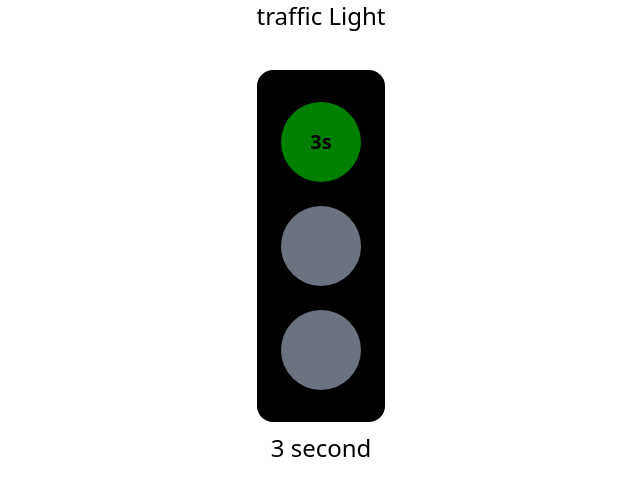
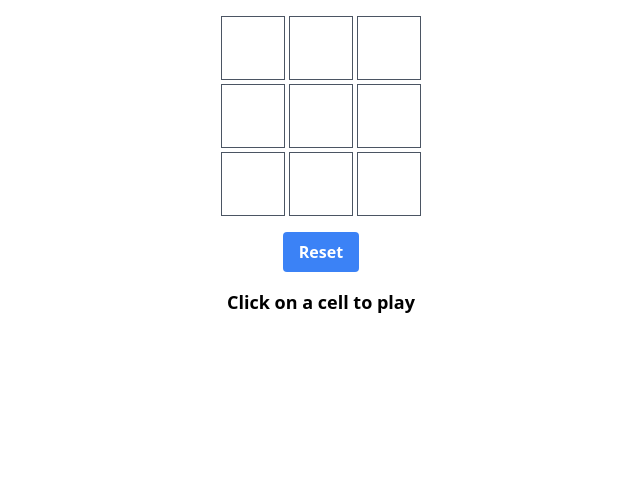
Before and after one commit to SanjayvVarma/react-toturial, a React (Vite) app: page / in a window 1280 px wide. Shown: the top 496 px of the page, without its empty margins (319-959 px from the left). Built offline with nearby package versions, Linux system fonts and the light colour scheme.

Commit message:
tic tac toe

```diff
--- a/src/App.jsx
+++ b/src/App.jsx
@@ -1,5 +1,6 @@
 import './App.css'
-import TrafficLight from './projects/trafficLight';
+import TicTacToe from './projects/ticTacToe';
+// import TrafficLight from './projects/trafficLight';
 // import RollingDice from './projects/rollingDice';
 // import CryptoConvert from './projects/cryptoConvertApp';
 // import JobBoard from './projects/jobBoard';
@@ -77,7 +78,8 @@ function App() {
       {/* <JobBoard /> */}
       {/* <CryptoConvert /> */}
       {/* <RollingDice /> */}
-      <TrafficLight />
+      {/* <TrafficLight /> */}
+      <TicTacToe />
     </>
   )
 }
--- /dev/null
+++ b/src/projects/ticTacToe/index.jsx
@@ -0,0 +1,84 @@
+import React, { useState } from 'react';
+
+const TicTacToe = () => {
+
+  const initializeGrid = () => [
+    ['', '', ''],
+    ['', '', ''],
+    ['', '', '']
+  ];
+
+  const [grid, setGrid] = useState(initializeGrid());
+  const [winner, setWinner] = useState(null);
+
+  const checkWinner = () => {
+    const lines = [
+      // Rows
+      [0, 1, 2], [3, 4, 5], [6, 7, 8],
+      // Columns
+      [0, 3, 6], [1, 4, 7], [2, 5, 8],
+      // Diagonals
+      [0, 4, 8], [2, 4, 6]
+    ];
+
+    for (let [a, b, c] of lines) {
+      const [i, j, k] = [Math.floor(a / 3), a % 3, Math.floor(b / 3)];
+      const values = [grid[i][j], grid[Math.floor(b / 3)][b % 3], grid[Math.floor(c / 3)][c % 3]];
+      if (values.every(val => val && val === values[0])) return values[0];
+    }
+
+    return grid.flat().every(cell => cell) ? 'Draw' : null;
+  };
+
+  const handleClick = (row, col) => {
+    if (grid[row][col] || winner) return;
+
+    // Randomly choose between 'X' and 'O'
+    const newPlayer = Math.random() < 0.5 ? 'X' : 'O';
+    const newGrid = grid.map((r, i) => r.map((cell, j) => (i === row && j === col ? newPlayer : cell)));
+    setGrid(newGrid);
+
+    const result = checkWinner();
+    if (result) {
+      setWinner(result);
+    }
+  };
+
+  const handleReset = () => {
+    setGrid(initializeGrid());
+    setWinner(null);
+  };
+
+  const gameStatus = winner
+    ? winner === 'Draw'
+      ? 'Draw!'
+      : `Player ${winner} won!`
+    : 'Click on a cell to play';
+
+  return (
+    <div className="flex flex-col justify-center items-center text-center p-4">
+      <div className="grid grid-cols-3 gap-1 mb-4">
+        {grid.flat().map((cell, index) => (
+          <button
+            key={index}
+            className="w-16 h-16 text-3xl font-bold cursor-pointer border border-gray-600 hover:bg-slate-200"
+            onClick={() => handleClick(Math.floor(index / 3), index % 3)}
+          >
+            {cell}
+          </button>
+        ))}
+      </div>
+      <button
+        onClick={handleReset}
+        className="px-4 py-2 bg-blue-500 text-white font-bold rounded"
+      >
+        Reset
+      </button>
+      <p className="mt-4 text-lg font-bold">
+        {gameStatus}
+      </p>
+    </div>
+  );
+};
+
+export default TicTacToe;
```
